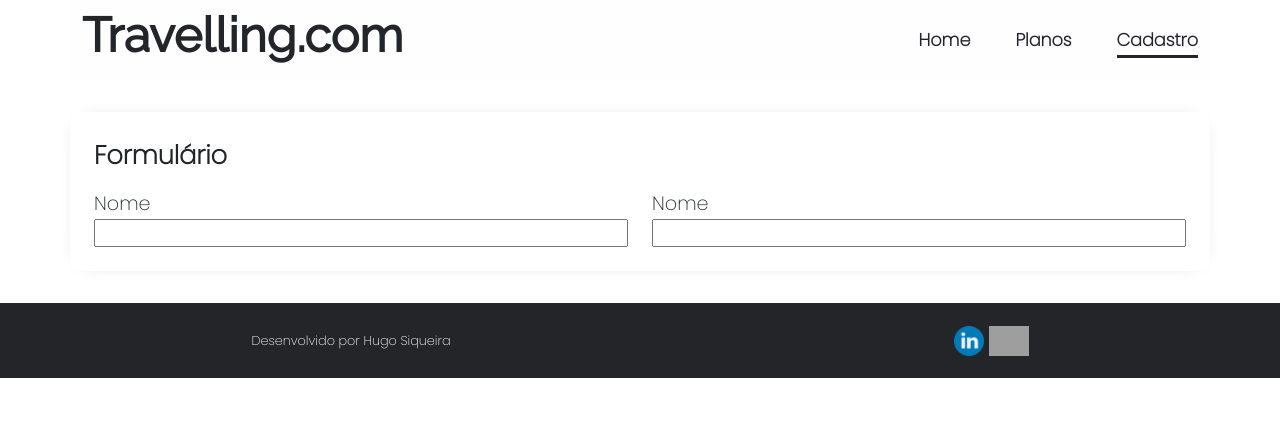
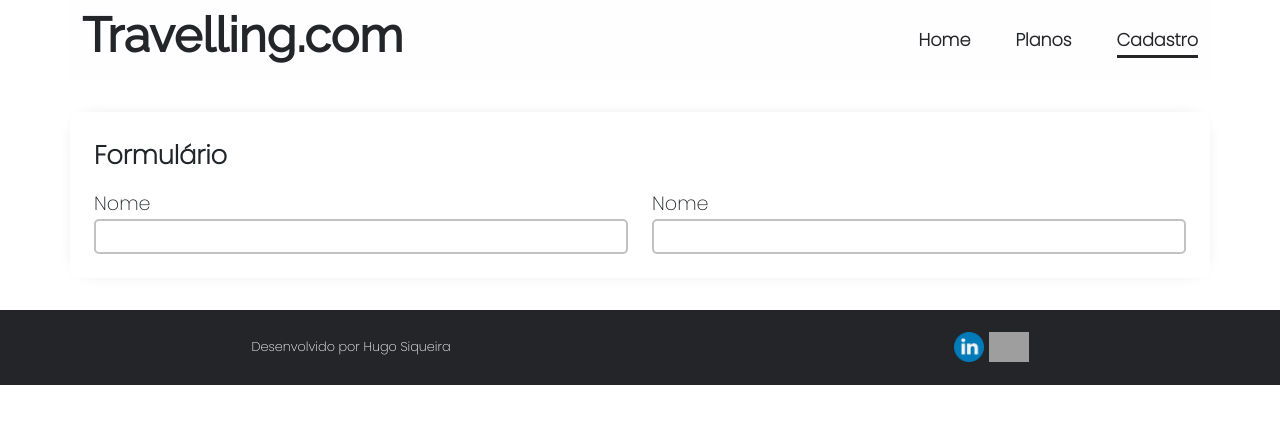
Before and after one commit to hugosique/landing-page-example, an Angular app: page /registration in a window 1280 px wide. Shown: the top 424 px of the page. Built offline with nearby package versions, Linux system fonts and the light colour scheme; grey boxes are pictures that could not be loaded.

Commit message:
WIP - Inputs

```diff
--- a/src/app/modules/form-page/form-page.component.html
+++ b/src/app/modules/form-page/form-page.component.html
@@ -12,6 +12,7 @@
                 type="text"
                 name="name"
                 id="name-input"
+                class="input-field"
             >
         </div>
         <div class="col-6 field">
@@ -20,6 +21,7 @@
                 type="text"
                 name="name"
                 id="name-input"
+                class="input-field"
             >
         </div>
     </form>
--- a/src/app/shared/styles/components.css
+++ b/src/app/shared/styles/components.css
@@ -33,3 +33,12 @@
     background: var(--secondary-lighten-color);
     border: solid 2px var(--secondary-lighten-color);
 }
+
+.input-field {
+    background: none;
+    border: solid 2px #c2c2c2;
+    border-radius: 5px;
+    font-size: 1rem;
+    padding: .2rem;
+    outline: none;
+}
```
